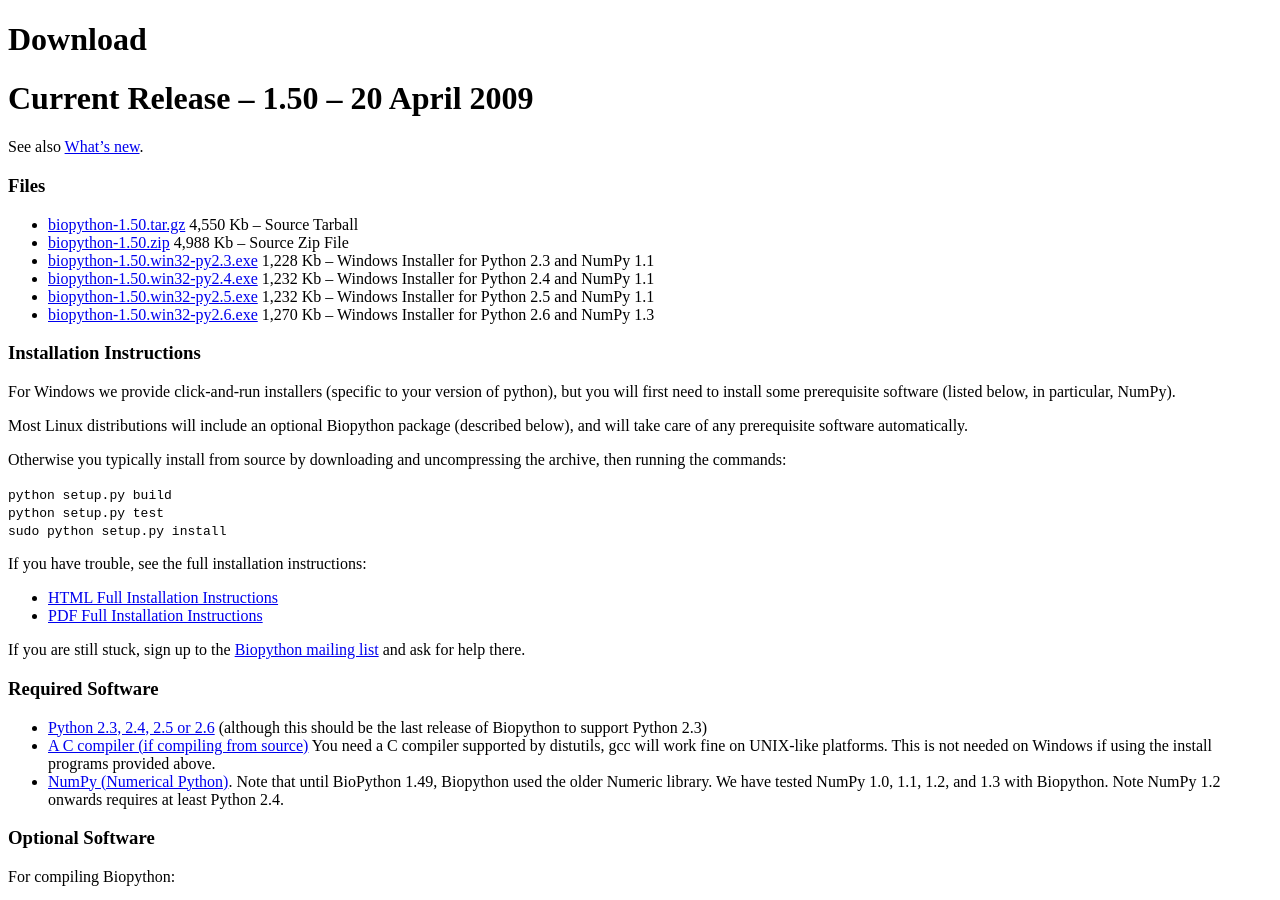
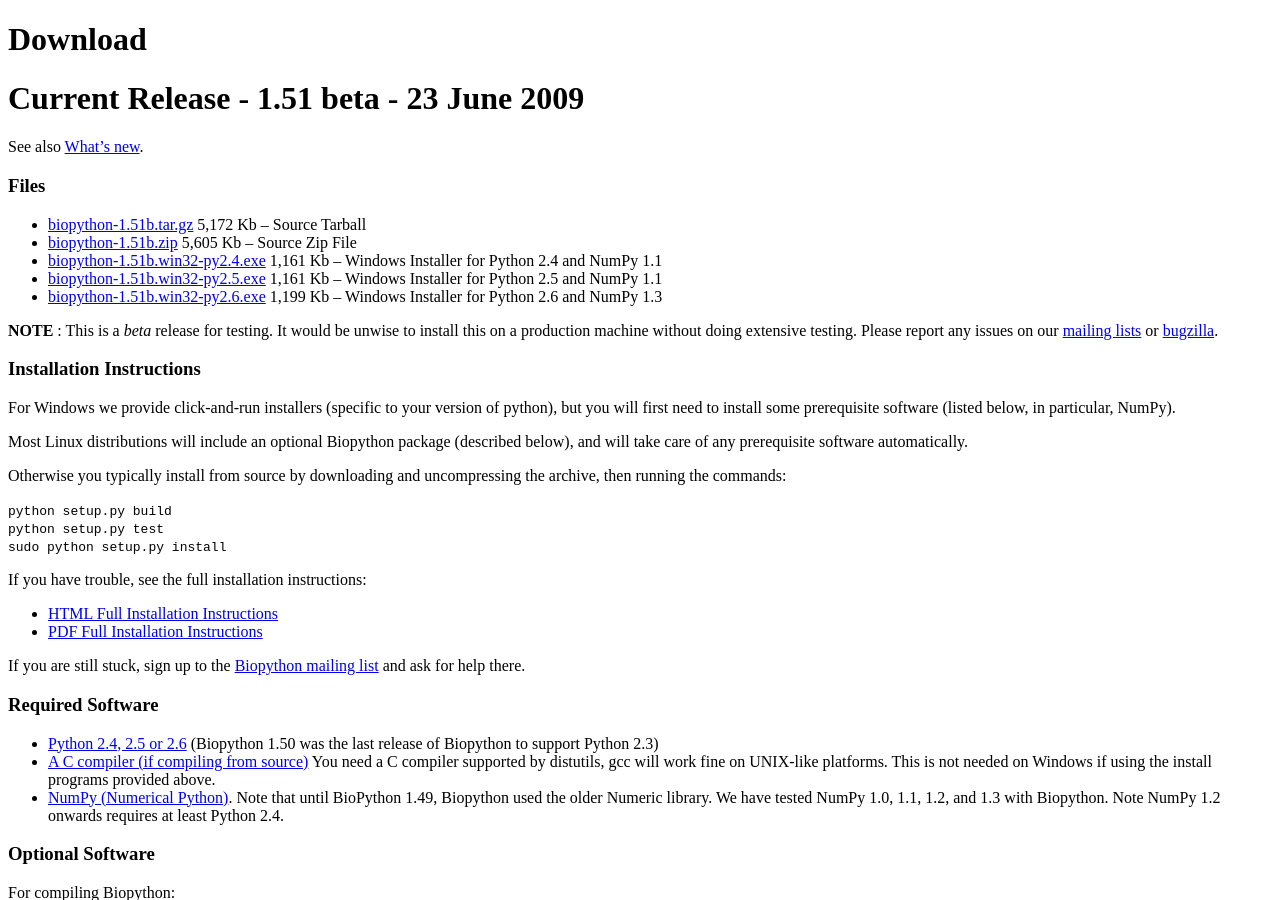
Before and after one commit to biopython/biopython.github.io, a Jekyll site: the page built from wiki/Download.md, in a window 1280 px wide and 900 px high. Built offline with Jekyll 4.4.1, drawn with Linux system fonts in a browser that asks for light colours.

Commit message:
Biopython 1.51b

```diff
--- a/wiki/Download.md
+++ b/wiki/Download.md
@@ -4,25 +4,29 @@ permalink: wiki/Download
 layout: wiki
 ---
 
-Current Release -- 1.50 -- 20 April 2009
-========================================
+Current Release - 1.51 beta - 23 June 2009
+==========================================
 
 See also [What's new](http://biopython.open-bio.org/SRC/biopython/NEWS).
 
 ### Files
 
--   [biopython-1.50.tar.gz](http://biopython.org/DIST/biopython-1.50.tar.gz)
-    4,550 Kb -- Source Tarball
--   [biopython-1.50.zip](http://biopython.org/DIST/biopython-1.50.zip)
-    4,988 Kb -- Source Zip File
--   [biopython-1.50.win32-py2.3.exe](http://biopython.org/DIST/biopython-1.50.win32-py2.3.exe)
-    1,228 Kb -- Windows Installer for Python 2.3 and NumPy 1.1
--   [biopython-1.50.win32-py2.4.exe](http://biopython.org/DIST/biopython-1.50.win32-py2.4.exe)
-    1,232 Kb -- Windows Installer for Python 2.4 and NumPy 1.1
--   [biopython-1.50.win32-py2.5.exe](http://biopython.org/DIST/biopython-1.50.win32-py2.5.exe)
-    1,232 Kb -- Windows Installer for Python 2.5 and NumPy 1.1
--   [biopython-1.50.win32-py2.6.exe](http://biopython.org/DIST/biopython-1.50.win32-py2.6.exe)
-    1,270 Kb -- Windows Installer for Python 2.6 and NumPy 1.3
+-   [biopython-1.51b.tar.gz](http://biopython.org/DIST/biopython-1.51b.tar.gz)
+    5,172 Kb -- Source Tarball
+-   [biopython-1.51b.zip](http://biopython.org/DIST/biopython-1.51b.zip)
+    5,605 Kb -- Source Zip File
+-   [biopython-1.51b.win32-py2.4.exe](http://biopython.org/DIST/biopython-1.51b.win32-py2.4.exe)
+    1,161 Kb -- Windows Installer for Python 2.4 and NumPy 1.1
+-   [biopython-1.51b.win32-py2.5.exe](http://biopython.org/DIST/biopython-1.51b.win32-py2.5.exe)
+    1,161 Kb -- Windows Installer for Python 2.5 and NumPy 1.1
+-   [biopython-1.51b.win32-py2.6.exe](http://biopython.org/DIST/biopython-1.51b.win32-py2.6.exe)
+    1,199 Kb -- Windows Installer for Python 2.6 and NumPy 1.3
+
+**NOTE** : This is a *beta* release for testing. It would be unwise to
+install this on a production machine without doing extensive testing.
+Please report any issues on our [mailing
+lists](mailing_lists "wikilink") or
+[bugzilla](http://bugzilla.open-bio.org/).
 
 ### Installation Instructions
 
@@ -53,8 +57,8 @@ list](Mailing_lists "wikilink") and ask for help there.
 
 ### Required Software
 
--   [Python 2.3, 2.4, 2.5 or 2.6](http://www.python.org) (although this
-    should be the last release of Biopython to support Python 2.3)
+-   [Python 2.4, 2.5 or 2.6](http://www.python.org) (Biopython 1.50 was
+    the last release of Biopython to support Python 2.3)
 -   [A C compiler (if compiling
     from source)](http://www.python.org/doc/current/inst/inst.html) You
     need a C compiler supported by distutils, gcc will work fine on
```
Also changed, not shown: 1 other file.
